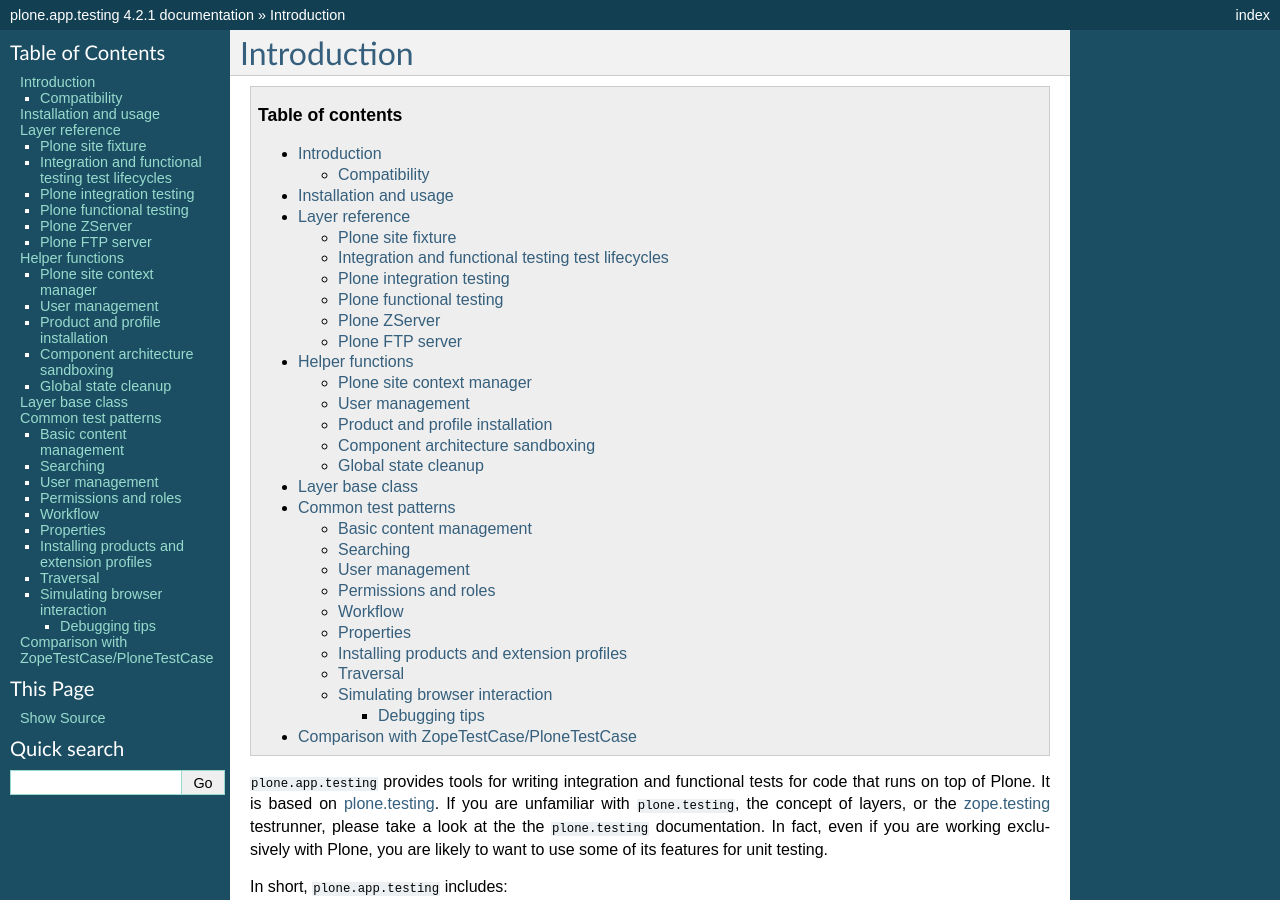
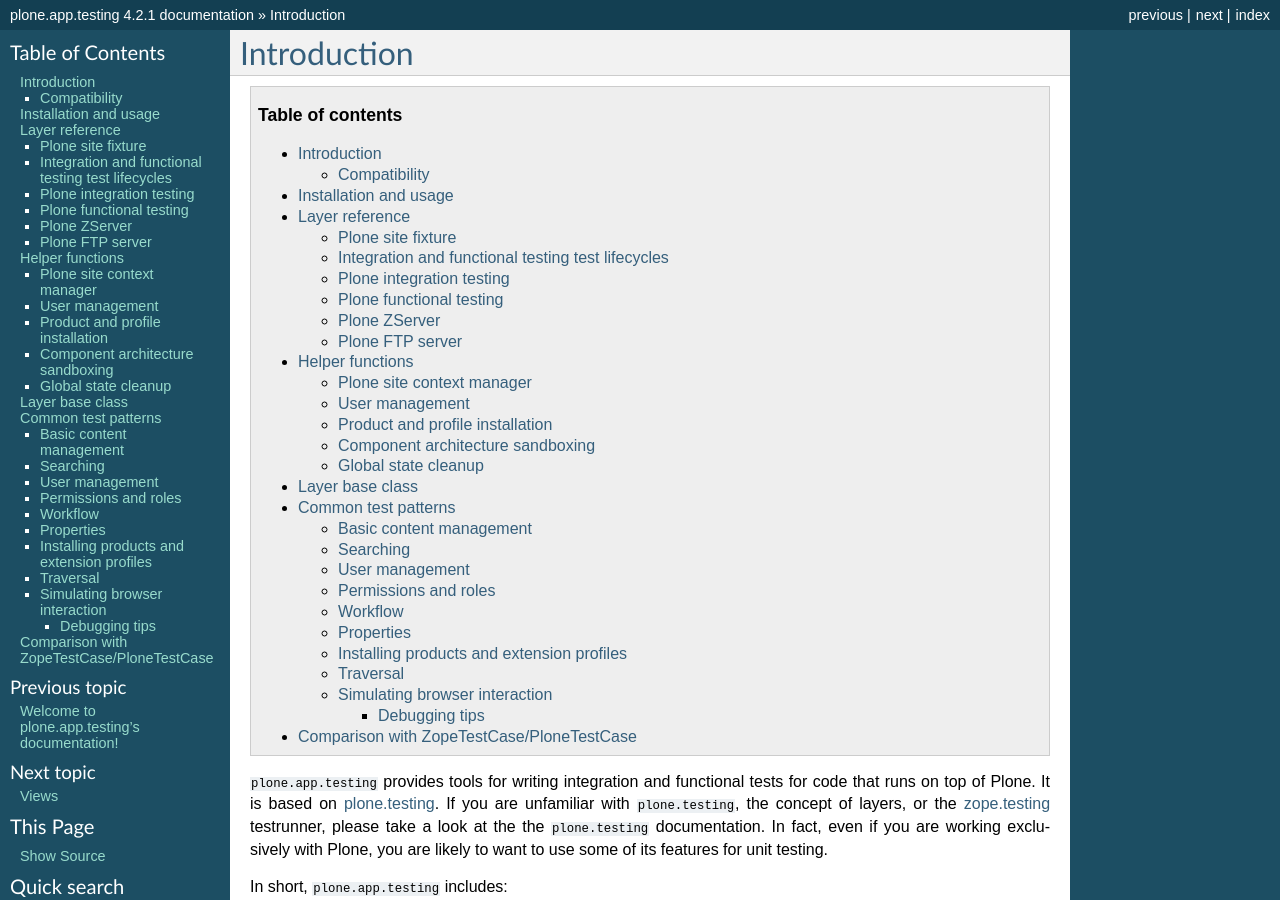
Before and after one commit to plone/plone.app.testing, a Sphinx documentation site: the page built from docs/source/README.rst, in a window 1280 px wide and 900 px high. Built offline with Sphinx 7.4.7, drawn with Linux system fonts in a browser that asks for light colours.

Commit message:
proper sphinx toc

```diff
--- a/docs/source/index.rst
+++ b/docs/source/index.rst
@@ -9,7 +9,10 @@ Welcome to plone.app.testing's documentation!
 .. toctree::
    :maxdepth: 2
 
-.. include:: ../../README.rst
+   README
+   views
+   zope-testbrowser
+
 
 
 Indices and tables
```
